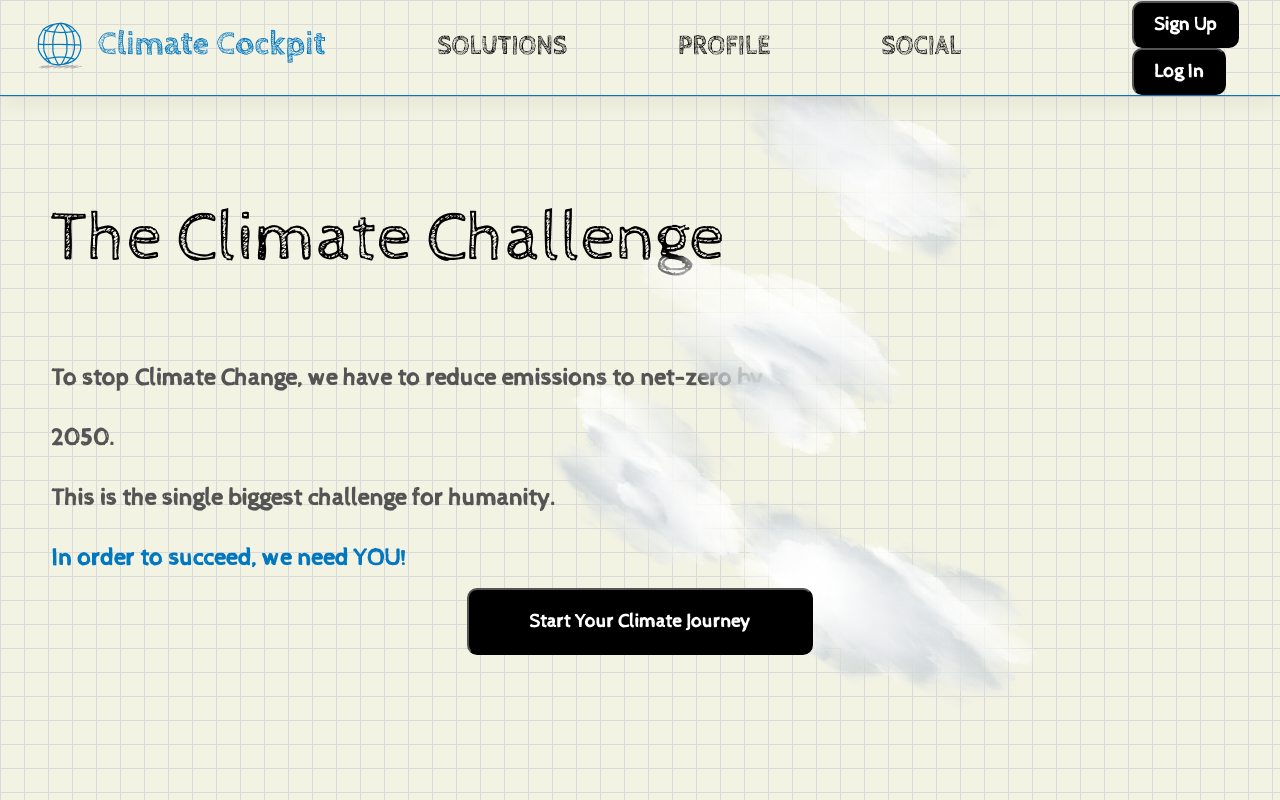
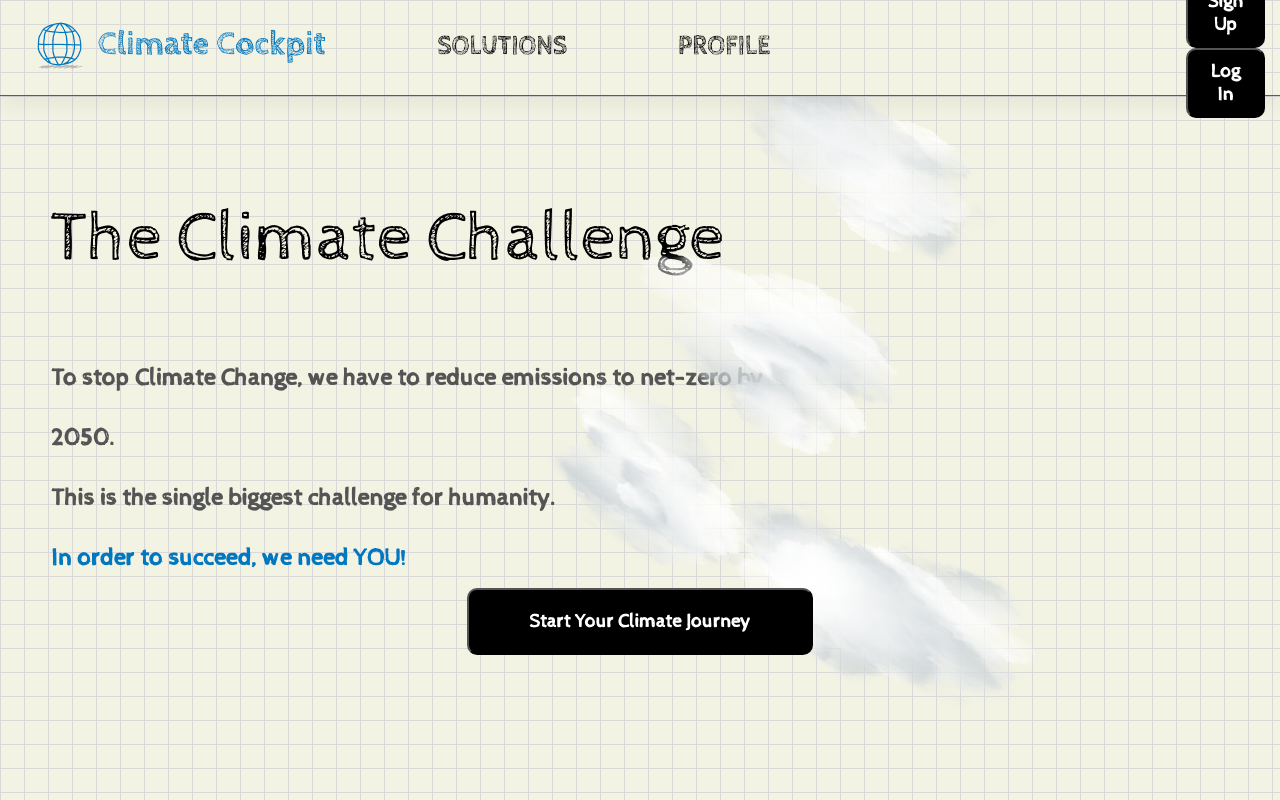
Before and after one commit to ChingT/Climate-Cockpit, a React (Vite) app in the folder frontend/: page / in a window 1280 px wide. Built offline with nearby package versions, Linux system fonts and the light colour scheme; what javascript-time-ago would draw is missing.

Commit message:
Social Tag wa removed from header

```diff
--- a/frontend/src/components/Navigation/Navigation.jsx
+++ b/frontend/src/components/Navigation/Navigation.jsx
@@ -11,7 +11,6 @@ import posts_text from "../../assets/header_icons/posts_text.png";
 import find_friends_text from "../../assets/header_icons/find_friends_text.png";
 import solutions from "../../assets/header_icons/solutions.png";
 import profile from "../../assets/header_icons/profile.png";
-import social from "../../assets/header_icons/social.png";
 import useAutoFetch from "../../hooks/useAutoFetch.js";
 import { setRequests } from "../../store/slices/friendRequests.js";
 import FriendsRequestsContainer from "./FriendsRequests/FriendsRequestsContainer.jsx";
@@ -27,7 +26,6 @@ import {
   NotificationButton,
   PostsTextImage,
   ProfileWrapper,
-  SocialWrapper,
   SolutionWrapper,
   StyledImage,
   TextImage,
@@ -87,18 +85,6 @@ const Navigation = () => {
             <img src={profile}></img>
           </ProfileWrapper>
         )}
-        {loggedInUser ? (
-          <>
-            <SocialWrapper to="/posts">
-              <img src={social}></img>
-            </SocialWrapper>
-          </>
-        ) : (
-          <SocialWrapper to="/signup">
-            <img src={social}></img>
-          </SocialWrapper>
-        )}
-
         <nav>
           {loggedInUser ? (
             <>
--- a/frontend/src/components/Navigation/Navigation.style.js
+++ b/frontend/src/components/Navigation/Navigation.style.js
@@ -99,6 +99,7 @@ export const ProfileWrapper = styled(Link)`
   img {
     height: 20px;
     width: 91px;
+    margin-right: 19rem;
   }
 `;
 
```
Also changed, not shown: frontend/src/assets/header_icons/social.png (deleted).
